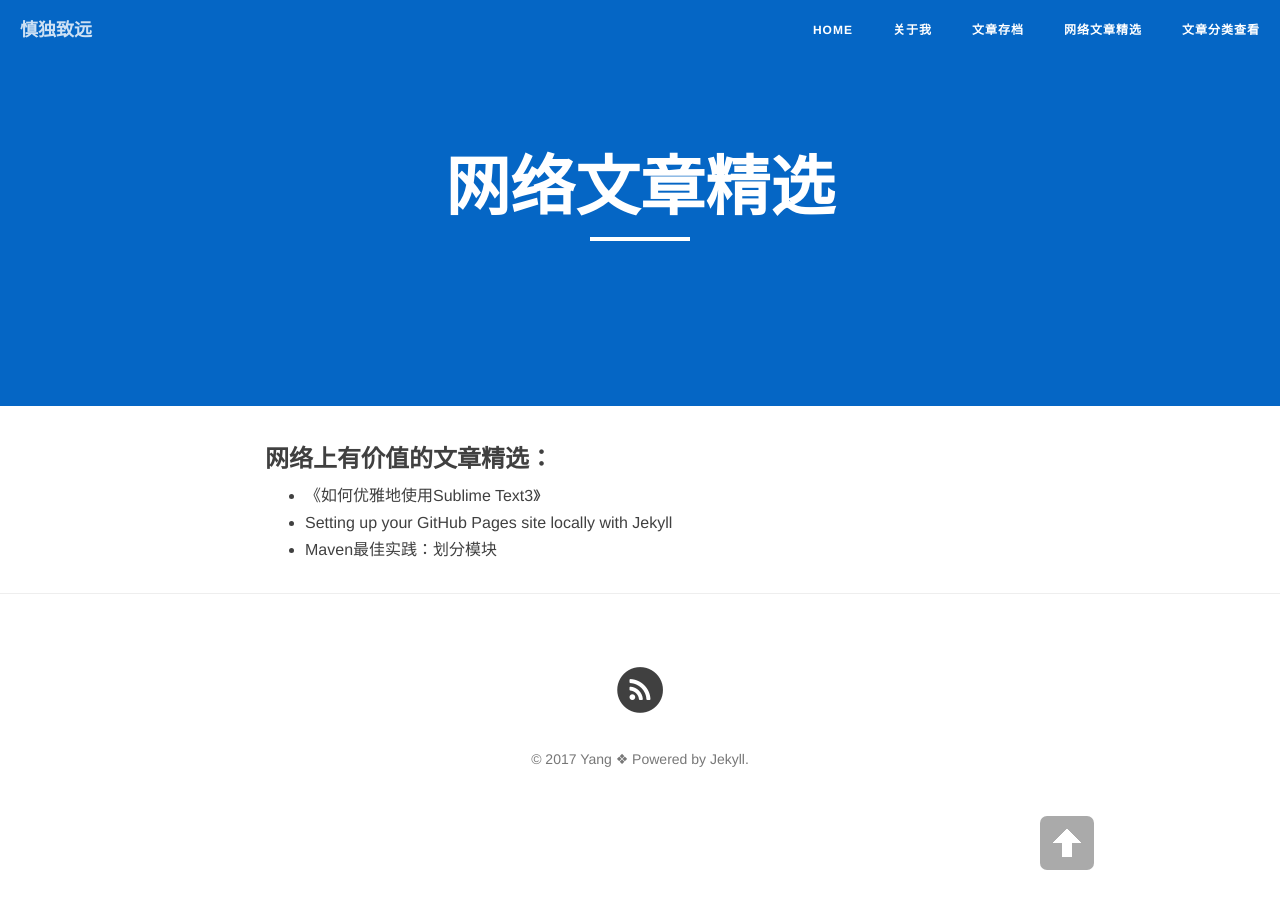
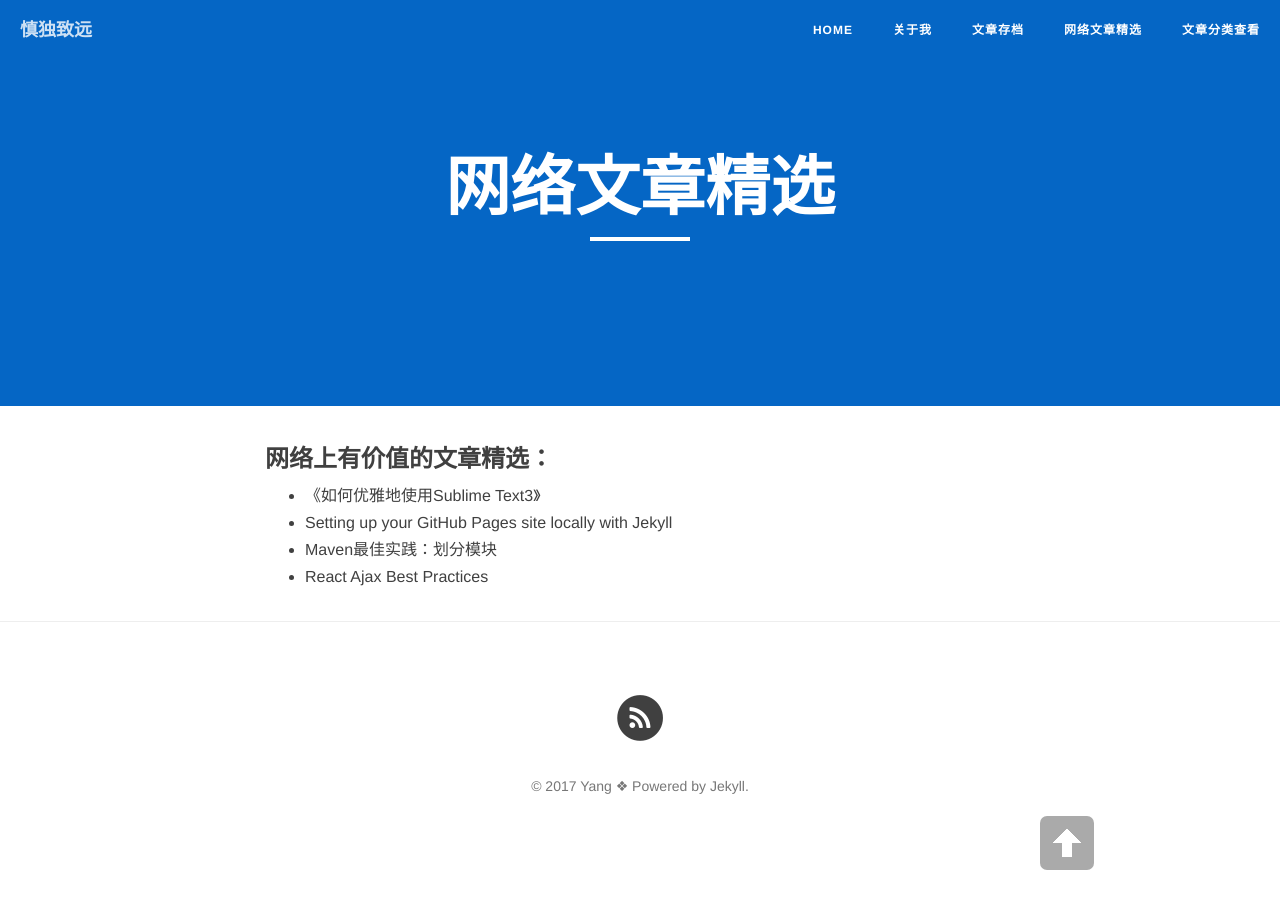
Before and after one commit to yangyangxian/yangyangxian.github.io, a Jekyll site: the page built from tabs/milestone.md, in a window 1280 px wide. Built offline with Jekyll 4.4.1, drawn with Linux system fonts in a browser that asks for light colours; nearby versions of some CDN libraries.

Commit message:
Added a react article link

```diff
--- a/tabs/milestone.md
+++ b/tabs/milestone.md
@@ -10,3 +10,4 @@ header-img: "img/zhihu.jpg"
 - [《如何优雅地使用Sublime Text3》](http://www.jianshu.com/p/3cb5c6f2421c/)
 - [Setting up your GitHub Pages site locally with Jekyll](https://help.github.com/articles/setting-up-your-github-pages-site-locally-with-jekyll/)
 - [Maven最佳实践：划分模块](http://juvenshun.iteye.com/blog/305865)
+- [React Ajax Best Practices](http://andrewhfarmer.com/react-ajax-best-practices/)
```
